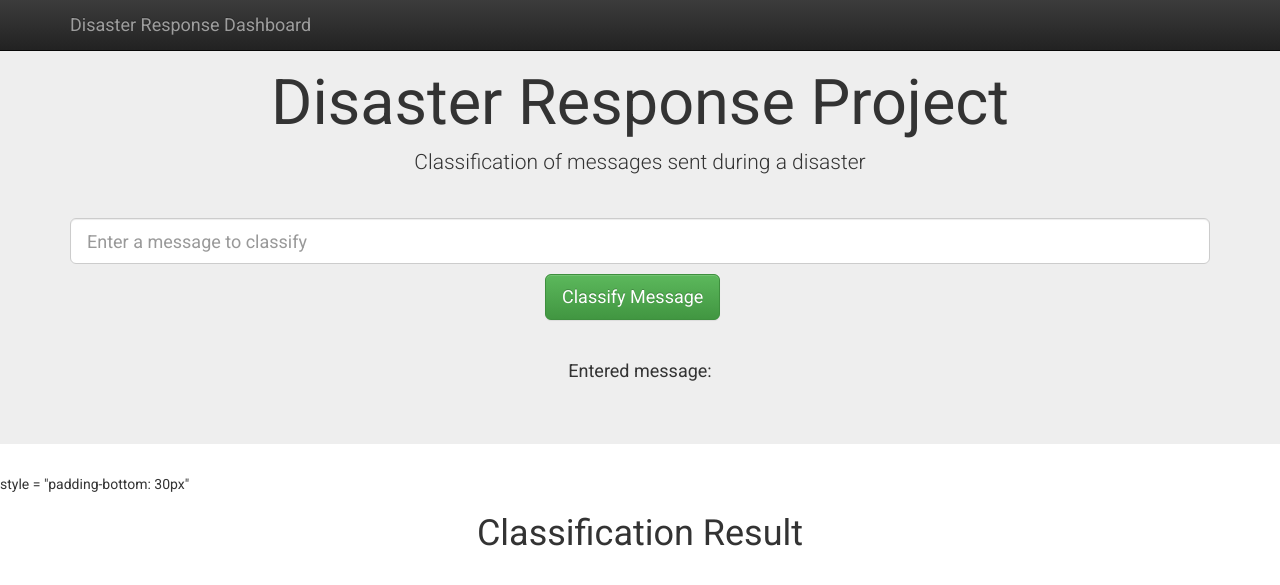
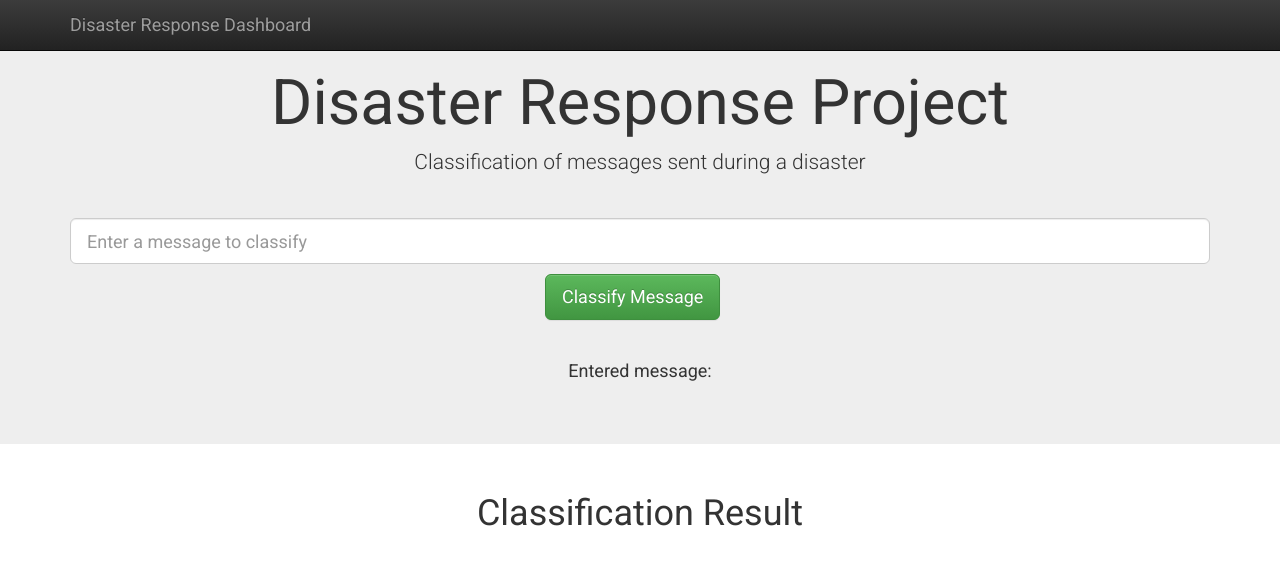
Before and after one commit to DarioCT/Python-WebApp-NLP-Disaster-Response, a Flask app: template app/templates/go.html in a window 1280 px wide. Shown: the top 585 px of the page. Run offline with Flask 2, Linux system fonts and the light colour scheme; the template is opened without the code that fills it, so the values that code supplies are empty; parts of the project's set-up code (start-up, migrations or seed data) failed here and were passed over; some libraries are stand-ins or nearby versions.

Commit message:
Update master.html

```diff
--- a/app/templates/master.html
+++ b/app/templates/master.html
@@ -50,7 +50,7 @@
         {% endblock %}
     </div>
 </div>
-style = "padding-bottom: 30px"
+
 <div class="container">
 
     {% block content %}
```
